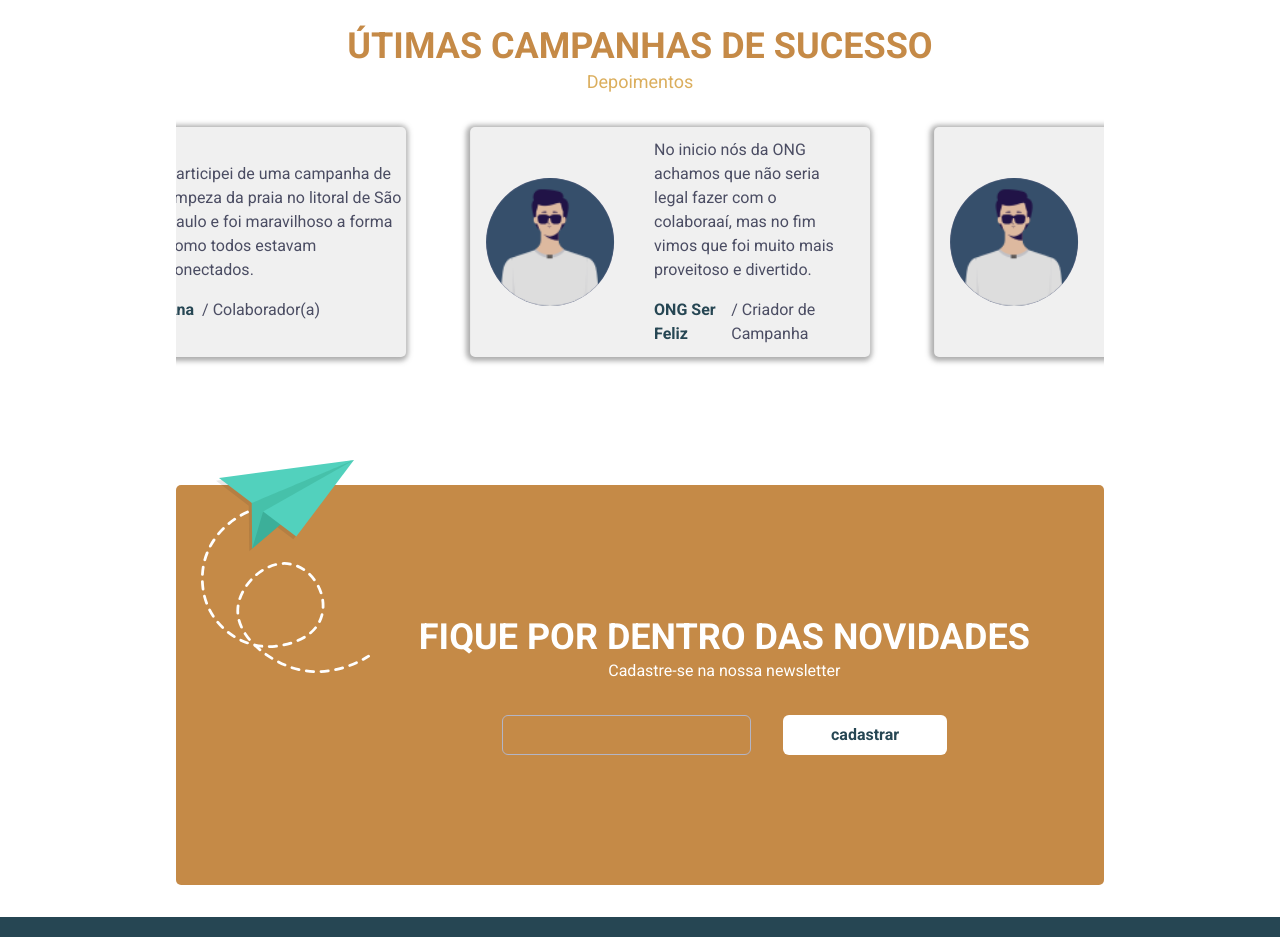
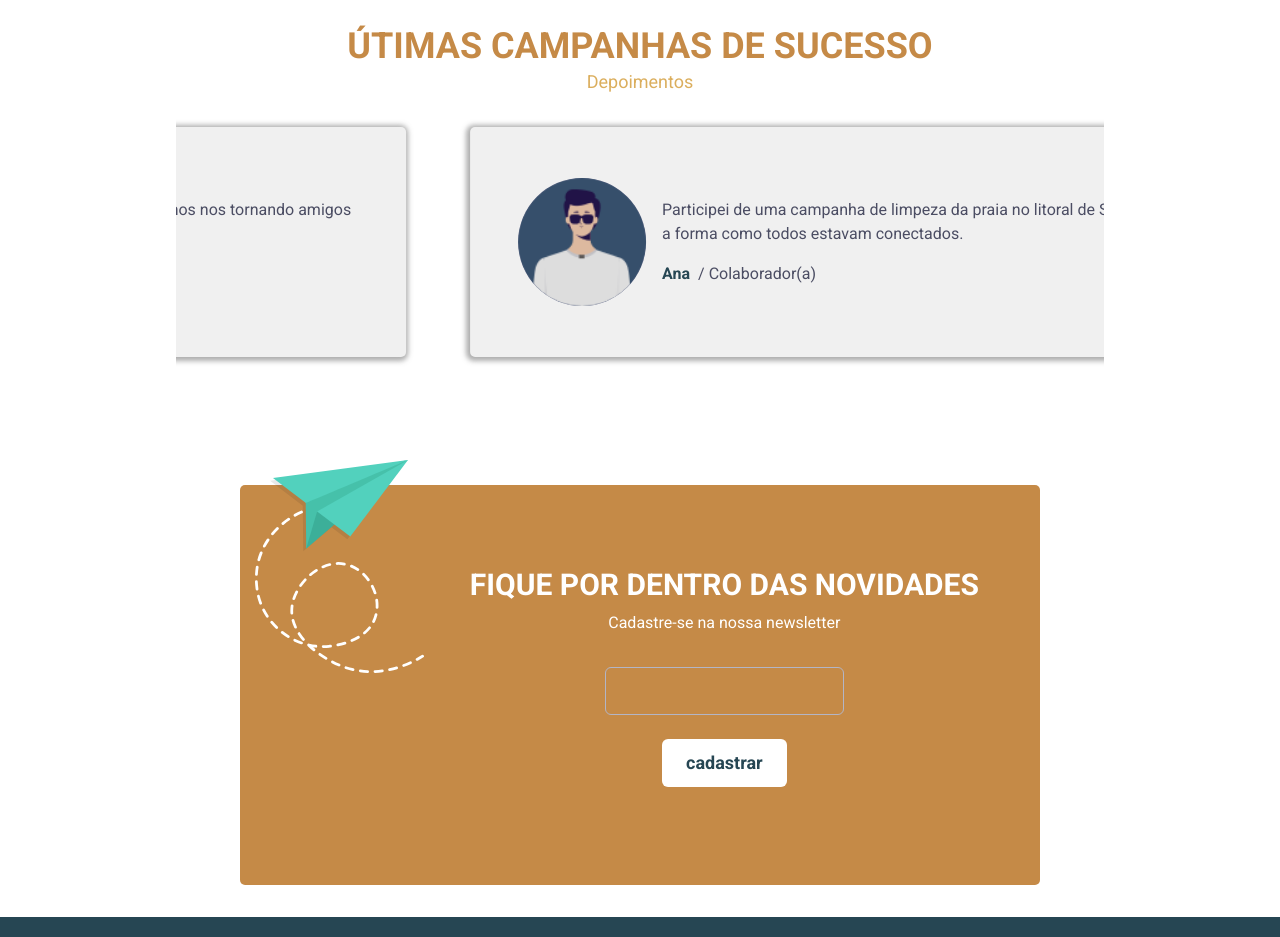
Before and after one commit to tcoelho80/TrabalhoBootcamp, a Next.js app: page / in a window 1280 px wide. Shown: the part 1860-2797 px from the top of the page. Built offline with nearby package versions, Linux system fonts and the light colour scheme.

Commit message:
DONE RESPONSIVE HOME

```diff
--- a/layout/LandigPage/components/Cards/index.tsx
+++ b/layout/LandigPage/components/Cards/index.tsx
@@ -5,17 +5,41 @@ import {
   Box,
   Heading,
   Image,
-  Text
+  Text,
+  useMediaQuery,
+  Stack,
+  useBreakpointValue
 } from '@chakra-ui/react'
+import { useEffect } from 'react'
 
 export function Cards() {
+  const is2xl = useBreakpointValue({ base: false, '2xl': true })
+
+  const is1xl = useBreakpointValue({ base: false, '1xl': true })
+
+  const isXl = useBreakpointValue({ base: false, xl: true })
+
+  const isLg = useBreakpointValue({ base: false, lg: true })
+
+  const isMd = useBreakpointValue({ base: false, md: true })
+
+  const isSm = useBreakpointValue({ base: false, sm: true })
+
+  useEffect(() => {
+    console.log(isXl)
+  }, [isXl])
+
   return (
-    <Container maxW="75%">
+    <Container maxW={isXl ? '75%' : '100%'}>
       <Flex w="100%" justify="center" py="16">
-        <HStack spacing="24" h="450px">
+        <Stack
+          spacing="16"
+          h={isXl ? '450px' : 'auto'}
+          direction={isXl ? 'row' : 'column'}
+        >
           <Flex
             direction="column"
-            w="300px"
+            w={isXl ? '300px' : '100%'}
             borderTopRightRadius="4"
             borderTopLeftRadius="4"
             borderBottomRightRadius="4"
@@ -27,7 +51,7 @@ export function Cards() {
           >
             <Image
               boxSize="100%"
-              h="200px"
+              h={isXl ? '200px' : '400px'}
               src="images/create-campaign.jpg"
               borderTopRightRadius="4"
               borderTopLeftRadius="4"
@@ -56,7 +80,7 @@ export function Cards() {
           </Flex>
           <Flex
             direction="column"
-            w="300px"
+            w={isXl ? '300px' : '100%'}
             borderTopRightRadius="4"
             borderTopLeftRadius="4"
             borderBottomRightRadius="4"
@@ -68,7 +92,7 @@ export function Cards() {
           >
             <Image
               boxSize="100%"
-              h="200px"
+              h={isXl ? '200px' : '400px'}
               src="images/collab.jpg"
               borderTopRightRadius="4"
               borderTopLeftRadius="4"
@@ -89,15 +113,14 @@ export function Cards() {
               </Box>
               <Box textAlign="center" py="8">
                 <Text color="gray.600">
-                  Você que deseja criar uma campanha social este é o lugar
-                  certo, clique aqui...
+                  Quer ser um colaborador de uma campanha social, clique aqui...
                 </Text>
               </Box>
             </Flex>
           </Flex>
           <Flex
             direction="column"
-            w="300px"
+            w={isXl ? '300px' : '100%'}
             borderTopRightRadius="4"
             borderTopLeftRadius="4"
             borderBottomRightRadius="4"
@@ -109,7 +132,7 @@ export function Cards() {
           >
             <Image
               boxSize="100%"
-              h="200px"
+              h={isXl ? '200px' : '400px'}
               src="images/beneficiaries.jpg"
               borderTopRightRadius="4"
               borderTopLeftRadius="4"
@@ -130,13 +153,13 @@ export function Cards() {
               </Box>
               <Box textAlign="center" py="8">
                 <Text color="gray.600">
-                  Você que deseja criar uma campanha social este é o lugar
-                  certo, clique aqui...
+                  Esta necessitando de auxilio, você veio ao lugar certo, clique
+                  aqui...
                 </Text>
               </Box>
             </Flex>
           </Flex>
-        </HStack>
+        </Stack>
       </Flex>
     </Container>
   )
--- a/layout/LandigPage/components/Footer/index.tsx
+++ b/layout/LandigPage/components/Footer/index.tsx
@@ -1,5 +1,4 @@
-import { Container, Flex, Heading, HStack } from '@chakra-ui/react'
-import Link from 'next/link'
+import { Flex, Heading, HStack, useBreakpointValue } from '@chakra-ui/react'
 
 import {
   FaInstagram,
@@ -10,9 +9,17 @@ import {
 } from 'react-icons/fa'
 
 export function Footer() {
+  const isSm = useBreakpointValue({ base: false, sm: true })
+
   return (
     <Flex justify="center" py="8" bg="#264653">
-      <Flex maxW="75%" justify="space-between" w="100%">
+      <Flex
+        maxW="75%"
+        justify="space-between"
+        align="center"
+        w="100%"
+        direction={isSm ? 'row' : 'column'}
+      >
         <Heading fontWeight="light" color="#E76F51">
           colaboraaí
         </Heading>
--- a/layout/LandigPage/components/Header/index.tsx
+++ b/layout/LandigPage/components/Header/index.tsx
@@ -1,4 +1,10 @@
-import { Image, Flex, Heading, Text } from '@chakra-ui/react'
+import {
+  Image,
+  Flex,
+  Heading,
+  Text,
+  useBreakpointValue
+} from '@chakra-ui/react'
 import { useEffect, useRef } from 'react'
 
 interface HeaderProps {
@@ -7,6 +13,8 @@ interface HeaderProps {
 
 export function Header({ setHeaderHight }: HeaderProps) {
   const containerRef = useRef<HTMLDivElement>(null)
+
+  const isSm = useBreakpointValue({ base: false, sm: true })
 
   useEffect(() => {
     setHeaderHight(containerRef.current?.offsetHeight)
@@ -27,9 +35,11 @@ export function Header({ setHeaderHight }: HeaderProps) {
         <Flex py="6">
           <Image boxSize="75px" src="/images/logo.png" alt="Logo Furacão" />
           <Flex h="100%" align="center" ml="5">
-            <Heading fontWeight="light" color="#E76F51">
-              colaboraaí
-            </Heading>
+            {isSm && (
+              <Heading fontWeight="light" color="#E76F51">
+                colaboraaí
+              </Heading>
+            )}
           </Flex>
         </Flex>
         <Flex h="100%" align="center">
--- a/layout/LandigPage/components/NewsLetter/index.tsx
+++ b/layout/LandigPage/components/NewsLetter/index.tsx
@@ -6,25 +6,60 @@ import {
   Heading,
   Image,
   Input,
-  Text
+  Text,
+  useBreakpointValue
 } from '@chakra-ui/react'
 
 export function NewsLetter() {
+  const isSm = useBreakpointValue({ base: false, sm: true })
+
   return (
     <Flex py="8" justify="center">
-      <Container maxW="75%">
-        <Flex bg="#C58A47" h="400px" w="100%" borderRadius="5px">
-          <Box position="relative" top="-25px" left="25px">
+      <Container maxW={isSm ? '65%' : '100%'}>
+        <Flex
+          bg="#C58A47"
+          h={isSm ? '400px' : 'auto'}
+          w="100%"
+          borderRadius="5px"
+          direction={isSm ? 'row' : 'column'}
+        >
+          <Box position="relative" top="-25px" left="15px">
             <Image src="images/paperplane.svg" />
           </Box>
-          <Flex direction="column" align="center" justify="center" flex="1">
-            <Flex direction="column" w="100%" textAlign="center">
-              <Heading color="white">FIQUE POR DENTRO DAS NOVIDADES</Heading>
-              <Text color="white">Cadastre-se na nossa newsletter</Text>
+          <Flex
+            direction="column"
+            align="center"
+            justify="center"
+            mt={isSm ? 0 : 4}
+            flex="1"
+          >
+            <Flex
+              direction="column"
+              w={isSm ? '100%' : '80%'}
+              textAlign="center"
+            >
+              <Heading size={isSm ? 'lg' : 'sm'} color="white">
+                FIQUE POR DENTRO DAS NOVIDADES
+              </Heading>
+              <Text color="white" mt={isSm ? 2 : 4}>
+                Cadastre-se na nossa newsletter
+              </Text>
             </Flex>
-            <Flex mt="8">
-              <Input />
-              <Button px="16" ml="8" bg="white" color="#264653">
+            <Flex
+              mt={4}
+              py="4"
+              direction="column"
+              w={isSm ? 'inherit' : '80%'}
+              justify="center"
+              align="center"
+            >
+              <Input size={isSm ? 'lg' : 'sm'} />
+              <Button
+                bg="white"
+                color="#264653"
+                mt="6"
+                size={isSm ? 'lg' : 'sm'}
+              >
                 cadastrar
               </Button>
             </Flex>
--- a/layout/LandigPage/components/SuccessCampaigns/index.tsx
+++ b/layout/LandigPage/components/SuccessCampaigns/index.tsx
@@ -5,33 +5,60 @@ import {
   Flex,
   Heading,
   Image,
-  Text
+  Text,
+  useBreakpointValue,
+  useMediaQuery
 } from '@chakra-ui/react'
 import Slider, { Settings } from 'react-slick'
 import 'slick-carousel/slick/slick.css'
 import 'slick-carousel/slick/slick-theme.css'
+import { useEffect } from 'react'
 
 export function SuccessCampaigns() {
+  const is2xl = useBreakpointValue({ base: false, '2xl': true })
+
+  const isMd = useBreakpointValue({ base: false, md: true })
+
+  const isSm = useBreakpointValue({ base: false, sm: true })
+
   const sliderSettings: Settings = {
     dots: false,
-    customPaging: () => (
-      <div
-        style={{
-          width: '15px',
-          height: '15px',
-          backgroundColor: '#ED64A6',
-          borderRadius: '50%'
-        }}
-      ></div>
-    ),
     infinite: true,
     speed: 7000,
-    slidesToShow: 2,
-    slidesToScroll: 2,
+    slidesToShow: is2xl ? 2 : 1,
+    slidesToScroll: is2xl ? 2 : 1,
     autoplay: true
   }
+
+  const depositions = [
+    {
+      testimonial:
+        'Maravilhoso conhecer a pessoa que estamos doando, acabamos nos tornando amigos onde até consegui um emprego melhor para o beneficiado.',
+      name: 'José da Silva',
+      occupation: 'Colaborador(a)'
+    },
+    {
+      testimonial:
+        'Participei de uma campanha de limpeza da praia no litoral de São Paulo e foi maravilhoso a forma como todos estavam conectados.',
+      name: 'Ana',
+      occupation: 'Colaborador(a)'
+    },
+    {
+      testimonial:
+        'No inicio nós da ONG achamos que não seria legal fazer com o colaboraaí, mas no fim vimos que foi muito mais proveitoso e divertido.',
+      name: 'ONG Ser Feliz',
+      occupation: 'Criador de Campanha'
+    },
+    {
+      testimonial:
+        'No inicio desconfiei do site, mas mesmo assim me inscrevi e no fim encontrei o meu Colaborador direto e foi muito bom a experiência.',
+      name: 'Maria de Jesus',
+      occupation: 'Beneficiário(a)'
+    }
+  ]
+
   return (
-    <Container maxW="75%" py="16">
+    <Container maxW={isSm ? '75%' : '90%'} py="16">
       <Box textAlign="center">
         <Heading color="#C58A47">ÚTIMAS CAMPANHAS DE SUCESSO</Heading>
         <Text color="#DBAE5D" fontSize="18px">
@@ -39,113 +66,43 @@ export function SuccessCampaigns() {
         </Text>
       </Box>
       <Slider {...sliderSettings}>
+        {depositions.map((testimonial) => (
           <Flex p="8">
             <Flex
               bg="#F0F0F0"
-            h="230px"
+              h={isMd ? '230px' : '500px'}
               borderRadius="5px"
               boxShadow="-1px 1px 5px 3px rgba(94,94,94,0.5);"
+              direction={isMd ? 'row' : 'column'}
+              py={isMd ? 0 : 4}
+              px={8}
+              justify="center"
             >
               <Flex align="center" justify="center" px="4">
                 <Avatar size="2xl" src="images/user.png" />
               </Flex>
-            <Flex justify="center" align="center" px="6" direction="column">
-              <Text color="gray.600">
-                Maravilhoso conhecer a pessoa que estamos doando, acabamos nos
-                tornando amigos onde até consegui um emprego melhor para o
-                beneficiado.
+              <Flex
+                justify="center"
+                align="center"
+                direction="column"
+                mt={isMd ? 0 : 4}
+                textAlign={isMd ? 'inherit' : 'center'}
+              >
+                <Text color="gray.600" fontSize="md">
+                  {testimonial.testimonial}
                 </Text>
-              <Flex w="100%" mt="4">
+                <Flex w="100%" mt="4" direction={isMd ? 'row' : 'column'}>
                   <Text fontWeight="bold" color="#264653">
-                  José da Silva
+                    {testimonial.name}
                   </Text>
-                <Text ml="2" color="gray.600">
-                  / Colaborador(a)
-                </Text>
+                  <Text ml="2" color="gray.600">{`${isMd ? '/ ' : ''}${
+                    testimonial.occupation
+                  }`}</Text>
                 </Flex>
               </Flex>
             </Flex>
           </Flex>
-        <Flex p="8">
-          <Flex
-            bg="#F0F0F0"
-            h="230px"
-            borderRadius="5px"
-            boxShadow="-1px 1px 5px 3px rgba(94,94,94,0.5);"
-          >
-            <Flex align="center" justify="center" px="4">
-              <Avatar size="2xl" src="images/user.png" />
-            </Flex>
-            <Flex justify="center" align="center" direction="column">
-              <Text color="gray.600">
-                Participei de uma campanha de limpeza da praia no litoral de São
-                Paulo e foi maravilhoso a forma como todos estavam conectados.
-              </Text>
-              <Flex w="100%" mt="4">
-                <Text fontWeight="bold" color="#264653">
-                  Ana
-                </Text>
-                <Text ml="2" color="gray.600">
-                  / Colaborador(a)
-                </Text>
-              </Flex>
-            </Flex>
-          </Flex>
-        </Flex>
-        <Flex p="8">
-          <Flex
-            bg="#F0F0F0"
-            h="230px"
-            borderRadius="5px"
-            boxShadow="-1px 1px 5px 3px rgba(94,94,94,0.5);"
-          >
-            <Flex align="center" justify="center" px="4">
-              <Avatar size="2xl" src="images/user.png" />
-            </Flex>
-            <Flex justify="center" align="center" px="6" direction="column">
-              <Text color="gray.600">
-                No inicio nós da ONG achamos que não seria legal fazer com o
-                colaboraaí, mas no fim vimos que foi muito mais proveitoso e
-                divertido.
-              </Text>
-              <Flex w="100%" mt="4">
-                <Text fontWeight="bold" color="#264653">
-                  ONG Ser Feliz
-                </Text>
-                <Text ml="2" color="gray.600">
-                  / Criador de Campanha
-                </Text>
-              </Flex>
-            </Flex>
-          </Flex>
-        </Flex>
-        <Flex p="8">
-          <Flex
-            bg="#F0F0F0"
-            h="230px"
-            borderRadius="5px"
-            boxShadow="-1px 1px 5px 3px rgba(94,94,94,0.5);"
-          >
-            <Flex align="center" justify="center" px="4">
-              <Avatar size="2xl" src="images/user.png" />
-            </Flex>
-            <Flex justify="center" align="center" px="6" direction="column">
-              <Text color="gray.600">
-                No inicio desconfiei do site, mas mesmo assim me inscrevi e no
-                fim encontrei o meu Colaborador direto e foi muito bom a
-                experiência.
-              </Text>
-              <Flex w="100%" mt="4">
-                <Text fontWeight="bold" color="#264653">
-                  Maria de Jesus
-                </Text>
-                <Text ml="2" color="gray.600">
-                  / Beneficiário(a)
-                </Text>
-              </Flex>
-            </Flex>
-          </Flex>
-        </Flex>
+        ))}
       </Slider>
     </Container>
   )
--- a/layout/LandigPage/components/TopBanner/index.tsx
+++ b/layout/LandigPage/components/TopBanner/index.tsx
@@ -31,8 +31,9 @@ export function TopBanner() {
             </Button>
             <Button
               variant="outline"
-              borderColor="#E76F51"
-              color="#E76F51"
+              borderWidth="2px"
+              borderColor="white"
+              color="white"
               size="lg"
             >
               Contato
--- a/layout/LandigPage/index.tsx
+++ b/layout/LandigPage/index.tsx
@@ -14,13 +14,7 @@ export function LandingPageLayout() {
   return (
     <>
       <Header setHeaderHight={setHeaderHight} />
-      <Flex
-        h="100%"
-        w="100%"
-        justify="center"
-        direction="column"
-        mt={headerHight}
-      >
+      <Flex flex="1" justify="center" direction="column" mt={headerHight}>
         <Box w="100%">
           <TopBanner />
           <Cards />
```
Also changed, not shown: layout/LandigPage/components/AboutUs/index.tsx (+15 -4 lines). Lines whose indentation alone changed are shown as unchanged.
